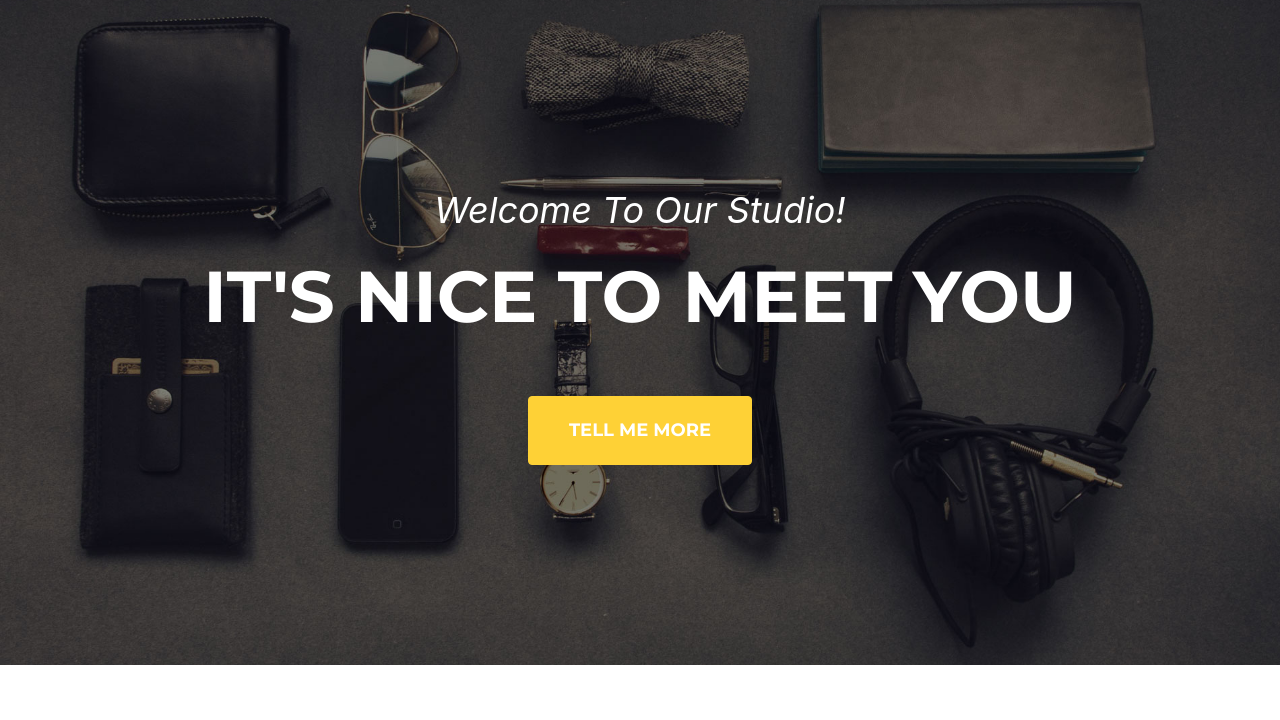
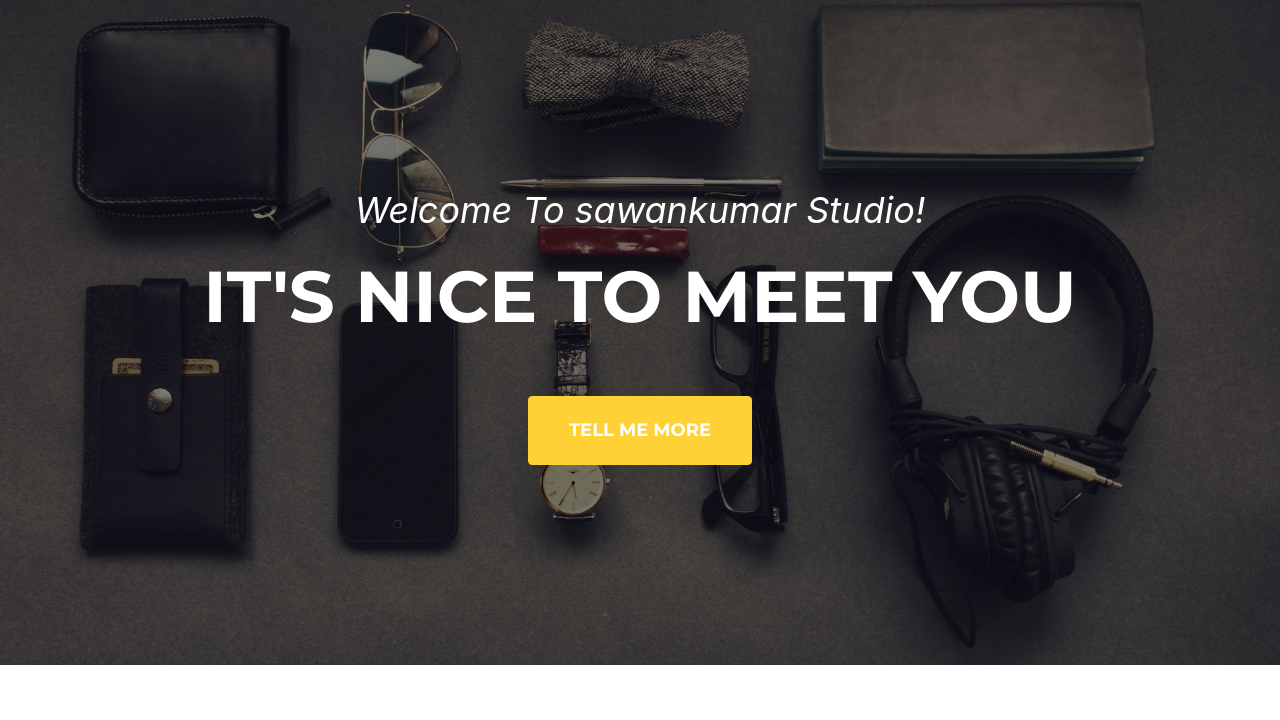
Before and after one commit to sawankumar-tak-au7/devopsdemo, a plain HTML site: page index.html in a window 1280 px wide. Shown: the part 80-800 px from the top of the page. Drawn offline with nearby package versions, Linux system fonts and the light colour scheme; a web font is replaced by a local one.

```diff
--- a/index.html
+++ b/index.html
@@ -35,7 +35,7 @@
         <!-- Masthead-->
         <header class="masthead">
             <div class="container">
-                <div class="masthead-subheading">Welcome To Our Studio!</div>
+                <div class="masthead-subheading">Welcome To sawankumar Studio!</div>
                 <div class="masthead-heading text-uppercase">It's Nice To Meet You</div>
                 <a class="btn btn-primary btn-xl text-uppercase js-scroll-trigger" href="#services">Tell Me More</a>
             </div>
```
